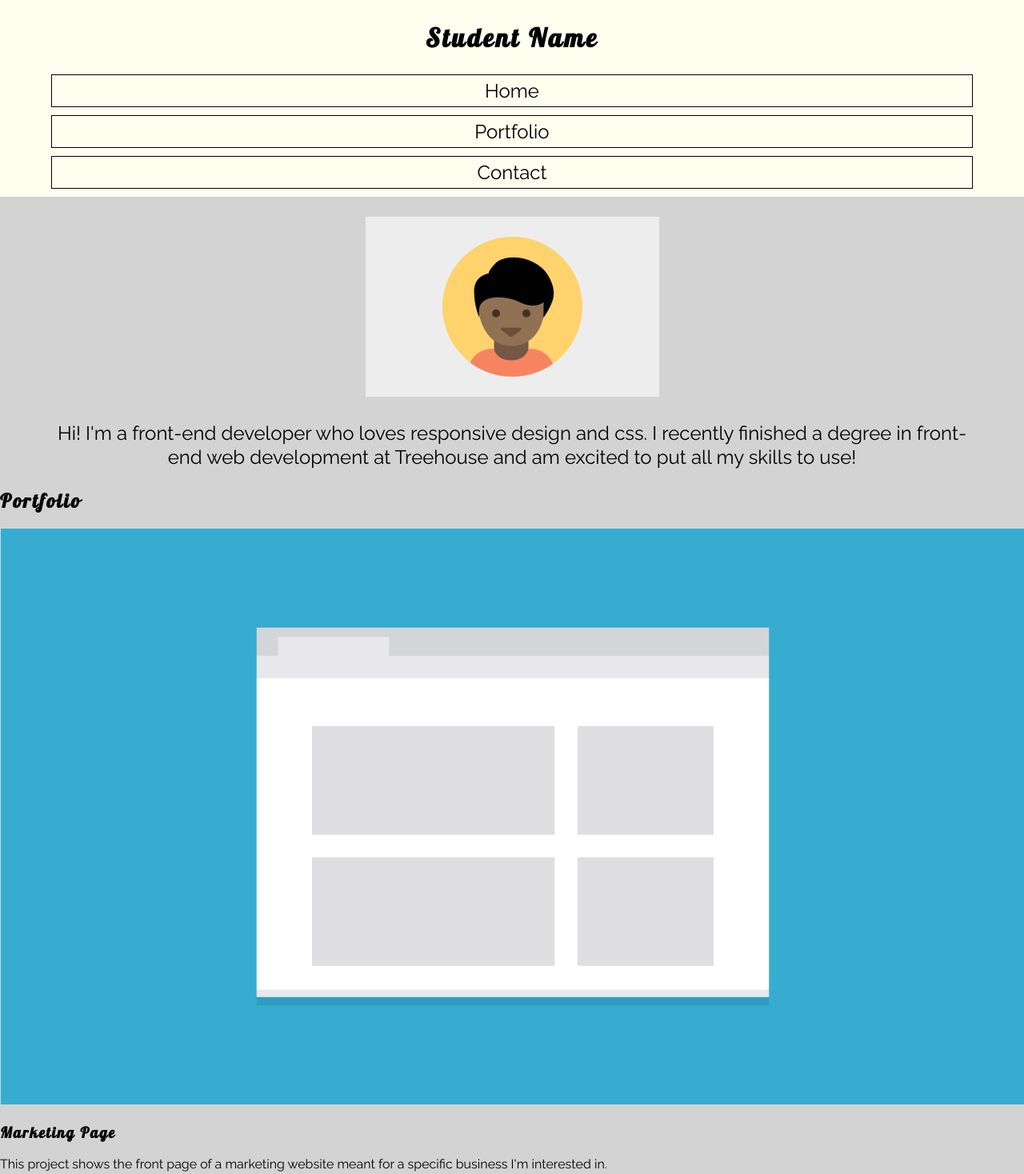
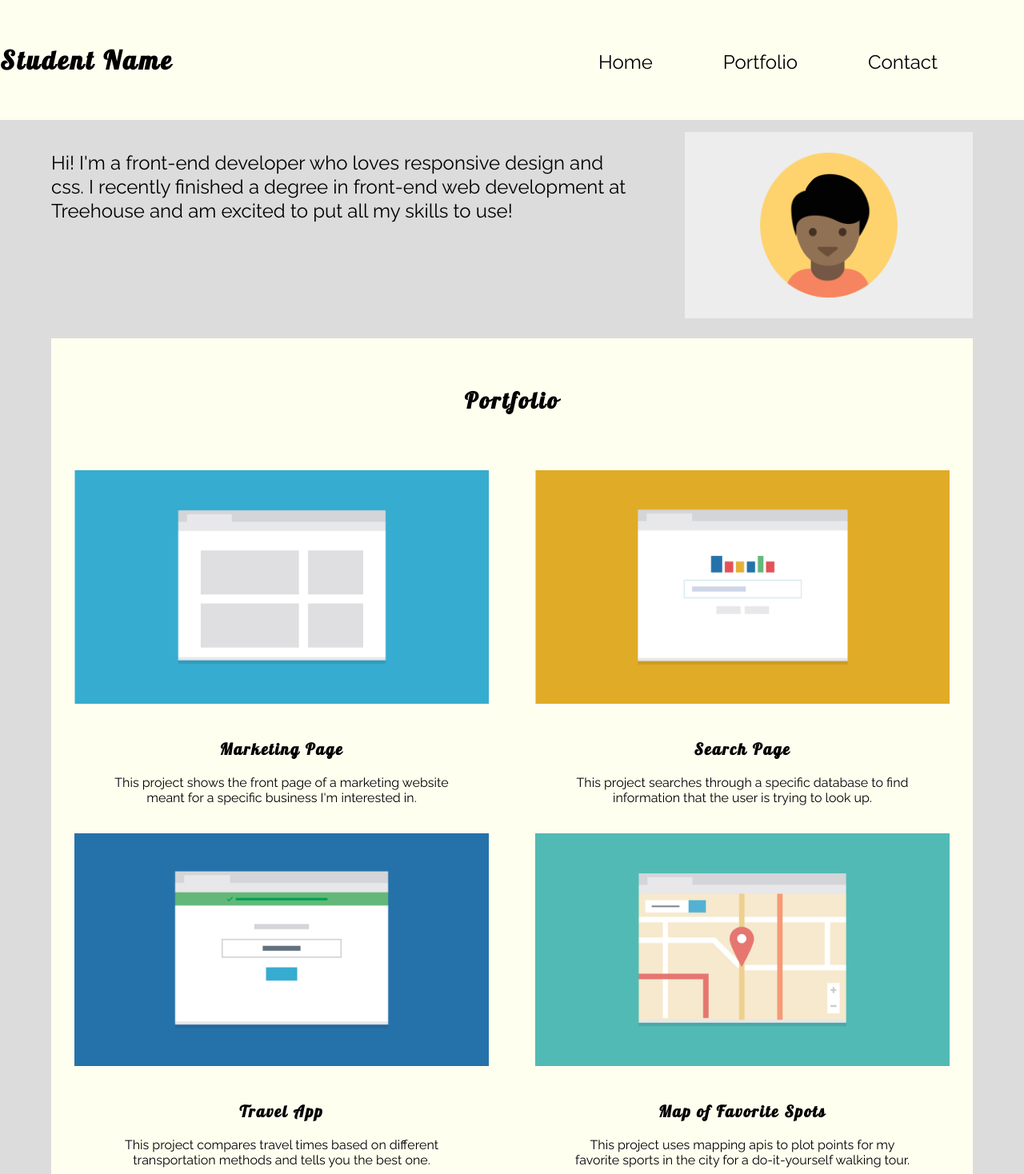
Before and after one commit to ckannawin/td-project-2, a plain HTML site: page index.html in a window 1280 px wide. Shown: the top 1468 px of the page at 80% size. Drawn offline with Linux system fonts and the light colour scheme.

Commit message:
Added Tablet Compatibility
Added Media break @ 768px with style changes

```diff
--- a/css/styles.css
+++ b/css/styles.css
@@ -9,12 +9,22 @@ body {
     padding: 0;
     font-family: 'Raleway', serif;
     color: black;
-    background-color: lightgray;
+    background-color: #DCDCDC;
+    max-width: 100%;
 }
 
 h1, h2, h3 {
     font-family: 'Lobster', serif;
     letter-spacing: .1em;
+}
+
+h2 {
+    font-size: 1.75em;
+    margin: 50px 0;
+}
+
+section, footer, nav {
+    background-color: #fffff0;
 }
 
 /* Links */
@@ -34,23 +44,27 @@ nav {
     width: 100%;
     list-style-type: none;
     margin: 0 auto;
-    background-color: #fffff0;
     padding: 0;
 }
 
 h1 {
     font-size: 2em;
 }
-
-nav a {
+nav ul {
+    width: 90%;
+    padding: 0;
+    margin-top: 0;
+}
+nav li {
     width: 90%;
     font-size: 1.5em;
-    margin-bottom: 10px;
+    margin: 10px auto;
     border: 1px solid black;
     padding: 5px 0;
     text-align: center;
+    list-style-type: none;
 }
-nav a:hover{
+nav li:hover{
     font-weight: bolder;
     border: 2px solid black;
     width: 95%;
@@ -67,3 +81,167 @@ header {
 .prof-img {
     margin-top: 25px;
 }
+
+.portfolio,
+.contact  {
+    text-align: center;
+    width: 90%;
+    margin: 25px auto;
+    padding: 10px 0;
+}
+
+.portfolio img {
+    width: 90%;
+    margin: 20px auto;
+}
+
+.portfolio h3{
+    font-size: 1.25em;
+}
+
+.portfolio p {
+    width: 75%;
+    margin: 15px auto;
+}
+.contact p {
+    width: 75%;
+    margin: 20px auto;
+}
+footer {
+    font-size: 1.5em;
+    display: flex;
+    flex-direction: row;
+    width: 100%;
+    min-height: 100px;
+    text-align: center;
+    align-content: center;
+}
+
+footer p, footer a {
+    margin:  50px auto;
+    width: 45%;
+}
+.long-footer {
+    display: none;
+}
+
+
+
+/* Styles for Tablet */
+@media screen and (min-width: 768px) {
+
+    nav {
+        justify-content: space-between;
+        flex-direction: column;
+    }
+    nav h1 {
+        margin-bottom: 0;
+    }
+    nav ul {
+        display: flex;
+        flex-direction: row;
+        justify-content: space-around;
+        width: 50%;
+        margin: 25px auto;
+    }
+    nav li {
+        border: none;
+        width: 100%;
+        margin: 0 auto;
+        padding: 5px;
+        border-top: 4px solid transparent;
+    }
+    nav li:hover {
+        font-weight: bolder;
+        border: none;
+        border-top: 4px solid black;
+        width: 100%;
+        transition: all .5s ;
+        margin: 0 auto;
+    }
+
+    #home {
+        display: flex;
+        flex-direction: row-reverse;
+        text-align: center;
+        margin-top: 15px;
+    }
+    #home p {
+        text-align: left;
+        flex: 1;
+        margin-right: 5%;
+    }
+    #home img {
+        width: 30%;
+        min-width: 360px;
+        min-height: 233px;
+        margin: auto;
+    }
+
+    .flex {
+        display: -ms-flexbox;
+        display: flex;
+        flex-direction: row;
+        flex-wrap: wrap;
+        justify-content: space-around;
+        margin: 0 auto;
+        padding-bottom: 20px;
+    }
+    .flex div {
+        width: 50%;
+        margin: 0 auto;
+    }
+    .contact p {
+        width: 50%;
+    }
+
+    .short-footer {
+        display: none;
+    }
+    .long-footer {
+        display: flex;
+        flex-direction: row;
+        justify-content: space-around;
+        width: 50%;
+        margin: 0 auto;
+        list-style-type: none;
+        padding-left: 5%;
+        padding-right: 5%;
+    }
+    footer li{
+        border-top: 4px solid transparent;
+        margin: 0 auto;
+    }
+    footer li:hover {
+        font-weight: bolder;
+        border: none;
+        border-top: 4px solid black;
+        width: 100%;
+        transition: all .5s ;
+        margin: 0 auto;
+    }
+    footer p {
+        text-align: left;
+    }
+
+}
+
+/*Styles for Desktop */
+@media screen and (min-width: 1024px) {
+
+    nav{
+        flex-direction: row;
+        justify-content: space-around;
+        min-height: 150px;
+    }
+    nav ul {
+        width: 50%;
+        margin: 0 auto;
+        padding-left: 5%;
+        padding-right: 5%;
+    }
+    nav h1{
+        width: 50%;
+        margin: 0 auto;
+    }
+}
--- a/index.html
+++ b/index.html
@@ -13,42 +13,56 @@
     <body>
         <nav>
             <h1>Student Name</h1>
-            <a href="#">Home</a>
-            <a href="#">Portfolio</a>
-            <a href="#">Contact</a>
+            <ul>
+            <a href="#"><li>Home</li></a>
+            <a href="#"><li>Portfolio</li></a>
+            <a href="#"><li>Contact</li></a>
+            </ul>
         </nav>
 
-        <header class="home">
+        <header id="home">
             <img src="images/responsive-layout-profile.png" alt="profile picture" class="prof-img">
             <p>Hi! I'm a front-end developer who loves responsive design and css. I recently finished a degree in front-end web development at Treehouse and am excited to put all my skills to use!</p>
         </header>
 
         <main>
-            <section>
+            <section class="portfolio">
                 <h2>Portfolio</h2>
+                <div class="flex">
                     <div>
                         <img src="images/portfolio-1.png" alt="marketing page mockup">
                         <h3>Marketing Page</h3>
                         <p>This project shows the front page of a marketing website meant for a specific business I'm interested in.</p>
+                    </div>
+                    <div>
                         <img src="images/portfolio-2.png" alt="page mockup">
                         <h3>Search Page</h3>
                         <p>This project searches through a specific database to find information that the user is trying to look up.</p>
+                    </div>
+                    <div>
                         <img src="images/portfolio-3.png" alt="page mockup">
                         <h3>Travel App</h3>
                         <p>This project compares travel times based on different transportation methods and tells you the best one.</p>
+                    </div>
+                    <div>
                         <img src="images/portfolio-4.png" alt="page mockup">
                         <h3>Map of Favorite Spots</h3>
                         <p>This project uses mapping apis to plot points for my favorite sports in the city for a do-it-yourself walking tour.</p>
+                    </div>
+                    <div>
                         <img src="images/portfolio-5.png" alt="page mockup">
                         <h3>Photo Gallery</h3>
                         <p>This project shows pictures from a recent trip to the viewer and allows them to easily navigate through photos.</p>
+                    </div>
+                    <div>
                         <img src="images/portfolio-6.png" alt="page mockup">
                         <h3>Calculator</h3>
                         <p>Someone can enter in the numbers they want, and press the big blue button and get the result.</p>
                     </div>
+                </div>
             </section>
 
-            <section>
+            <section class="contact">
                 <div>
                     <h2>Contact</h2>
                     <p>If you're interested in chatting or want more information about what I've been working on, I'd love to hear from you!</p>
@@ -60,7 +74,12 @@
 
         <footer>
             <p>Student Name</p>
-            <a href="#">Back to Top</a>
+            <a href="#" class="short-footer">Back to Top</a>
+            <ul class="long-footer">
+                <a href="#"><li>Home</li></a>
+                <a href="#"><li>Portfolio</li></a>
+                <a href="#"><li>Contact</li></a>
+                </ul>
         </footer>
 
     </body>
```
Lines whose indentation alone changed are shown as unchanged.
